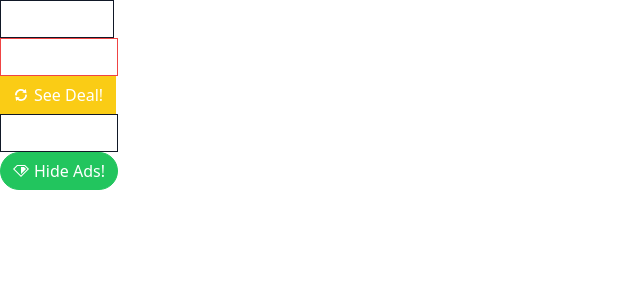
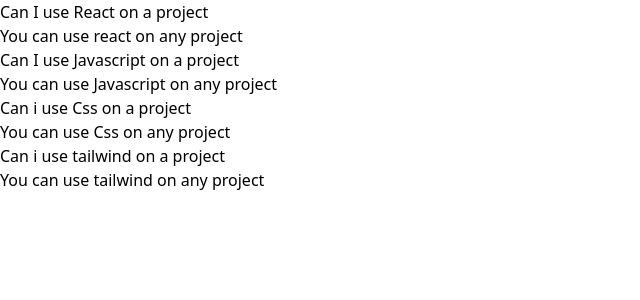
Before and after one commit to sowmyakota/ReactRefresh, a React (Create React App) app in the folder Section10/customnavigation/: page / in a window 1280 px wide. Shown: the top 300 px of the page, without its empty margins (0-640 px from the left). Built offline with nearby package versions, Linux system fonts and the light colour scheme.

Commit message:
restructuring the project with components and pages

```diff
--- a/Section10/customnavigation/src/App.js
+++ b/Section10/customnavigation/src/App.js
@@ -1,41 +1,29 @@
-import Button from "./Button";
-import { GoGear, GoZap, GoSync, GoReport, GoRuby } from "react-icons/go";
+import Accordion from "./components/Accordion";
+function App() {
+  const items = [
+    {
+      id: "abc",
+      label: "Can I use React on a project",
+      content: "You can use react on any project",
+    },
+    {
+      id: "bcd",
+      label: "Can I use Javascript on a project",
+      content: "You can use Javascript on any project",
+    },
+    {
+      id: "cde",
+      label: "Can i use Css on a project",
+      content: "You can use Css on any project",
+    },
+    {
+      id: "def",
+      label: "Can i use tailwind on a project",
+      content: "You can use tailwind on any project",
+    },
+  ];
 
-function App() {
-  return (
-    <div>
-      <div>
-        <Button secondary outline>
-          <GoGear />
-          Click me!
-        </Button>
-      </div>
-      <div>
-        <Button danger outline>
-          <GoZap />
-          Buy Now!
-        </Button>
-      </div>
-      <div>
-        <Button warning>
-          <GoSync />
-          See Deal!
-        </Button>
-      </div>
-      <div>
-        <Button secondary outline>
-          <GoReport />
-          Hide Ads!
-        </Button>
-      </div>
-      <div>
-        <Button success rounded>
-          <GoRuby />
-          Hide Ads!
-        </Button>
-      </div>
-    </div>
-  );
+  return <Accordion items={items} />;
 }
 
 export default App;
--- a/Section10/customnavigation/src/Button.js
+++ /dev/null
@@ -1,48 +0,0 @@
-import PropTypes from "prop-types";
-import className from "classnames";
-
-function Button({
-  children,
-  primary,
-  success,
-  warning,
-  danger,
-  outline,
-  rounded,
-  secondary,
-}) {
-  const classes = className("flex items-center px-3 py-1.5 border", {
-    "border-blue-500 bg-blue-500 text-white": primary,
-    "border-gray-900 bg-gray-900 text-white": secondary,
-    "border-green-500 bg-green-500 text-white": success,
-    "border-yellow-400 bg-yellow-400 text-white": warning,
-    "border-red-500 bg-red-500 text-white": danger,
-    "rounded-full": rounded,
-    "bg-white": outline,
-    "text-blue-500": outline && primary,
-    "text-gray-900": outline && secondary,
-    "text-green-500": outline && success,
-    "text-yellow-400": outline && warning,
-    "text-red-500": outline && danger,
-  });
-  return <button className={classes}>{children}</button>;
-}
-
-Button.propTypes = {
-  checkVariationValue: ({ primary, secondary, success, warning, danger }) => {
-    const count =
-      Number(!!primary) +
-      Number(!!secondary) +
-      Number(!!warning) +
-      Number(!!danger) +
-      Number(!!success);
-
-    if (count > 1) {
-      return new Error(
-        "Only one of primary, secondary, success, warning, danger can be true"
-      );
-    }
-  },
-};
-
-export default Button;
--- /dev/null
+++ b/Section10/customnavigation/src/components/Accordion.js
@@ -0,0 +1,13 @@
+function Accordion({ items }) {
+  const renderedItems = items.map((item) => {
+    return (
+      <div key={item.id}>
+        <div>{item.label}</div>
+        <div>{item.content}</div>
+      </div>
+    );
+  });
+  return <div>{renderedItems}</div>;
+}
+
+export default Accordion;
--- /dev/null
+++ b/Section10/customnavigation/src/components/Button.js
@@ -0,0 +1,58 @@
+import className from "classnames";
+
+function Button({
+  children,
+  primary,
+  success,
+  warning,
+  danger,
+  outline,
+  rounded,
+  secondary,
+  ...rest
+}) {
+  console.log(rest);
+
+  const classes = className(
+    rest.className,
+    "flex items-center px-3 py-1.5 border",
+    {
+      "border-blue-500 bg-blue-500 text-white": primary,
+      "border-gray-900 bg-gray-900 text-white": secondary,
+      "border-green-500 bg-green-500 text-white": success,
+      "border-yellow-400 bg-yellow-400 text-white": warning,
+      "border-red-500 bg-red-500 text-white": danger,
+      "rounded-full": rounded,
+      "bg-white": outline,
+      "text-blue-500": outline && primary,
+      "text-gray-900": outline && secondary,
+      "text-green-500": outline && success,
+      "text-yellow-400": outline && warning,
+      "text-red-500": outline && danger,
+    }
+  );
+  return (
+    <button {...rest} className={classes}>
+      {children}
+    </button>
+  );
+}
+
+// Button.propTypes = {
+//   checkVariationValue: ({ primary, secondary, success, warning, danger }) => {
+//     const count =
+//       Number(!!primary) +
+//       Number(!!secondary) +
+//       Number(!!warning) +
+//       Number(!!danger) +
+//       Number(!!success);
+
+//     if (count > 1) {
+//       return new Error(
+//         "Only one of primary, secondary, success, warning, danger can be true"
+//       );
+//     }
+//   },
+// };
+
+export default Button;
--- /dev/null
+++ b/Section10/customnavigation/src/pages/ButtonPage.js
@@ -0,0 +1,44 @@
+import Button from "../components/Button";
+import { GoGear, GoZap, GoSync, GoReport, GoRuby } from "react-icons/go";
+
+function ButtonPage() {
+  const handleClick = () => {
+    console.log("Click!");
+  };
+  return (
+    <div>
+      <div>
+        <Button secondary outline className="mb-5" onClick={handleClick}>
+          <GoGear />
+          Click me!
+        </Button>
+      </div>
+      <div>
+        <Button danger outline>
+          <GoZap />
+          Buy Now!
+        </Button>
+      </div>
+      <div>
+        <Button warning>
+          <GoSync />
+          See Deal!
+        </Button>
+      </div>
+      <div>
+        <Button secondary outline>
+          <GoReport />
+          Hide Ads!
+        </Button>
+      </div>
+      <div>
+        <Button success rounded>
+          <GoRuby />
+          Hide Ads!
+        </Button>
+      </div>
+    </div>
+  );
+}
+
+export default ButtonPage;
```
